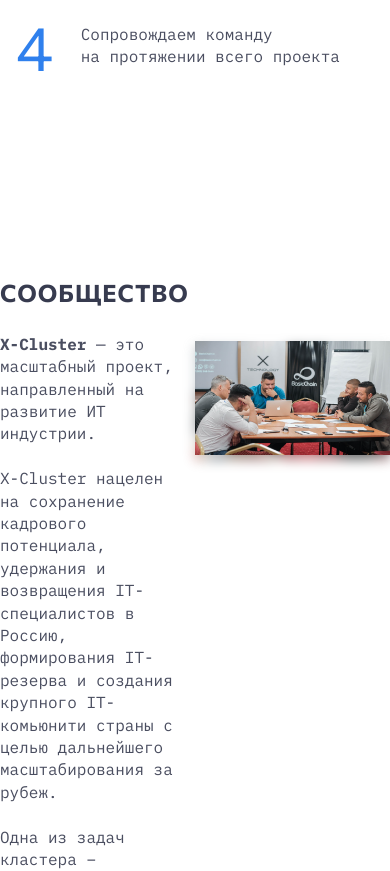
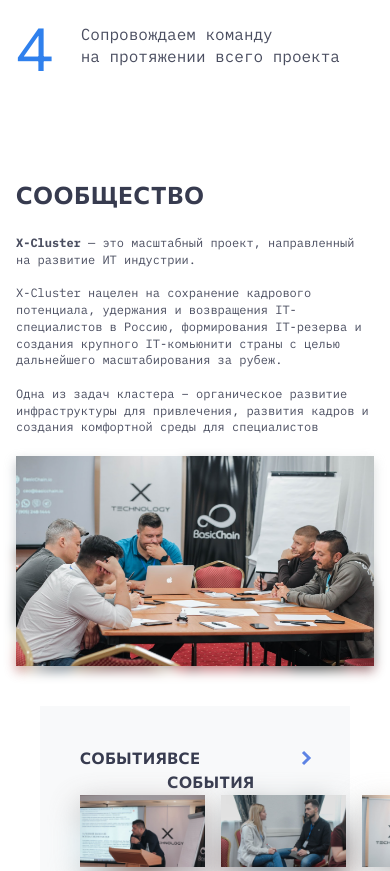
Before and after one commit to Bespalov-D-A/x-tech-form, a React (Create React App) app: page / in a window 390 px wide. Shown: the part 4460-5331 px from the top of the page. Built offline with nearby package versions, Linux system fonts and the light colour scheme.

Commit message:
responsive 320 community

```diff
--- a/src/components/Community/Community.module.scss
+++ b/src/components/Community/Community.module.scss
@@ -10,6 +10,10 @@
 	}
 	@include media("within", "md") {
 		padding: 0 28px 00px;
+	}
+	@include media("max", "sm") {
+		flex-flow: column wrap;
+		padding: 32px 16px 0;
 	}
 }
 
@@ -43,6 +47,10 @@
 		font-size: 14px;
 		line-height: 120%;
 	}
+	@include media("max", "sm") {
+		font-size: 12px;
+		padding-right: 0;
+	}
 }
 
 .video-block {
@@ -50,6 +58,9 @@
 	width: 100%;
 	max-width: 752px;
 	margin-top: 80px;
+	@include media("max", "sm") {
+		margin-top: 20px;
+	}
 }
 
 .video-wrap {
```
